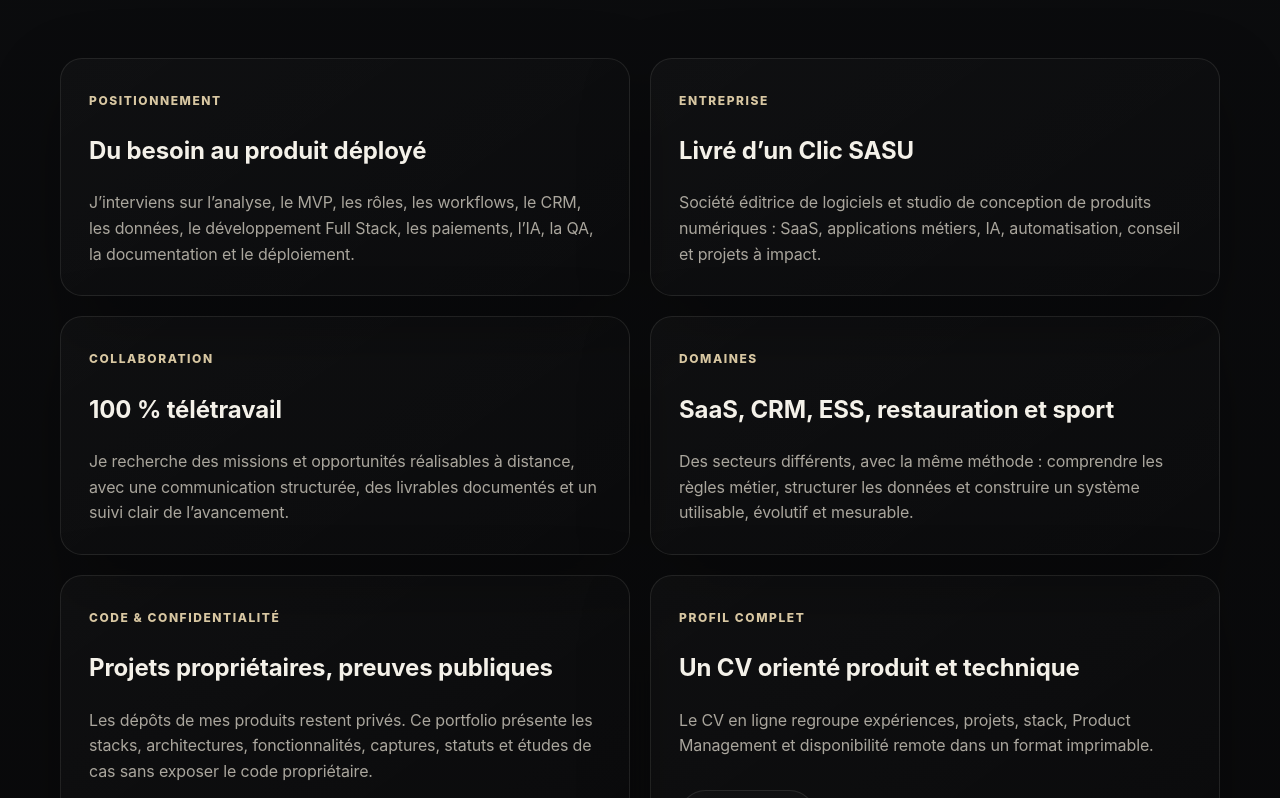
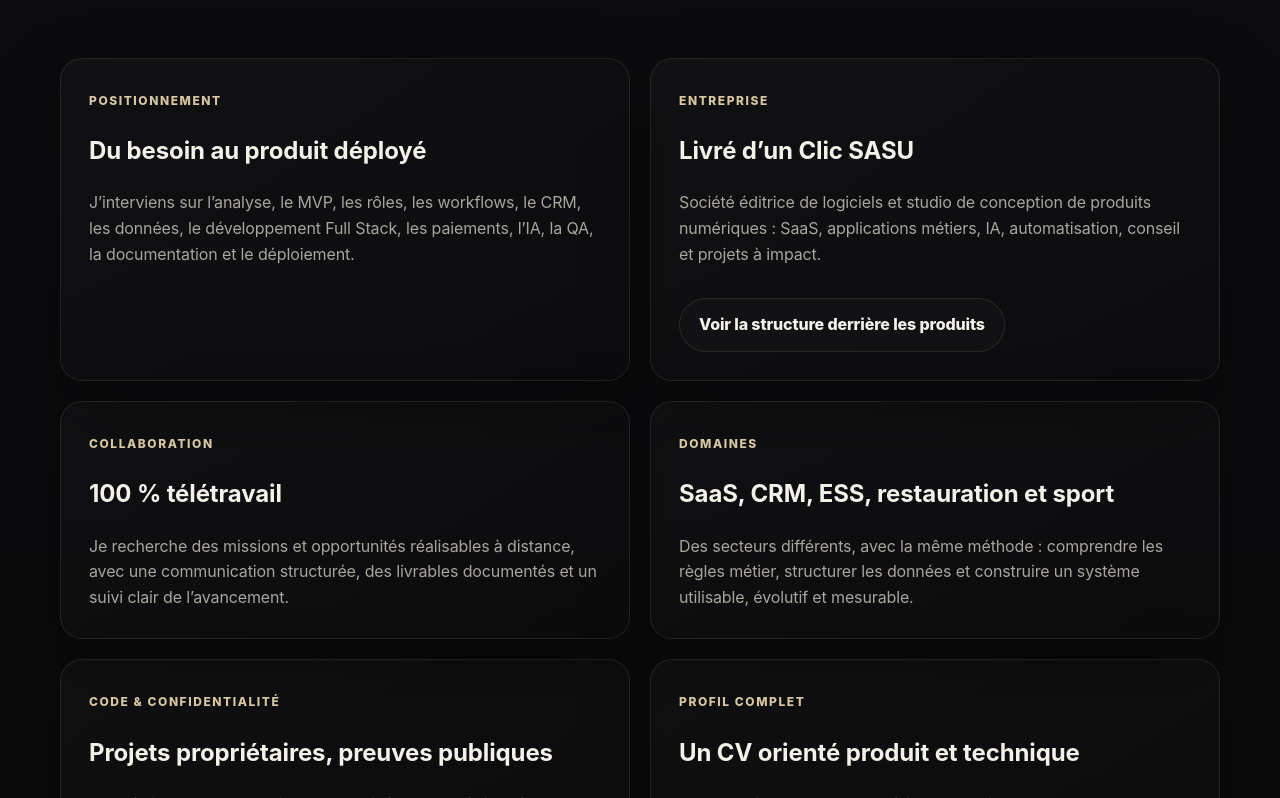
Before and after one commit to eleligny-coder/Portfolio, a Next.js app: page /a-propos in a window 1280 px wide. Shown: the part 2560-3358 px from the top of the page. Built offline with nearby package versions, Linux system fonts and the light colour scheme; no server answers.

Commit message:
feat: link company proof page from about

```diff
--- a/src/app/a-propos/page.tsx
+++ b/src/app/a-propos/page.tsx
@@ -42,7 +42,7 @@
 
     <section className="section"><div className="shell grid two">
       <article className="card"><span className="eyebrow">Positionnement</span><h2>Du besoin au produit déployé</h2><p>J’interviens sur l’analyse, le MVP, les rôles, les workflows, le CRM, les données, le développement Full Stack, les paiements, l’IA, la QA, la documentation et le déploiement.</p></article>
-      <article className="card"><span className="eyebrow">Entreprise</span><h2>Livré d’un Clic SASU</h2><p>Société éditrice de logiciels et studio de conception de produits numériques : SaaS, applications métiers, IA, automatisation, conseil et projets à impact.</p></article>
+      <article className="card"><span className="eyebrow">Entreprise</span><h2>Livré d’un Clic SASU</h2><p>Société éditrice de logiciels et studio de conception de produits numériques : SaaS, applications métiers, IA, automatisation, conseil et projets à impact.</p><div className="actions"><Link className="btn secondary" href="/entreprise">Voir la structure derrière les produits</Link></div></article>
       <article className="card"><span className="eyebrow">Collaboration</span><h2>100 % télétravail</h2><p>Je recherche des missions et opportunités réalisables à distance, avec une communication structurée, des livrables documentés et un suivi clair de l’avancement.</p></article>
       <article className="card"><span className="eyebrow">Domaines</span><h2>SaaS, CRM, ESS, restauration et sport</h2><p>Des secteurs différents, avec la même méthode : comprendre les règles métier, structurer les données et construire un système utilisable, évolutif et mesurable.</p></article>
       <article className="card"><span className="eyebrow">Code & confidentialité</span><h2>Projets propriétaires, preuves publiques</h2><p>Les dépôts de mes produits restent privés. Ce portfolio présente les stacks, architectures, fonctionnalités, captures, statuts et études de cas sans exposer le code propriétaire.</p></article>
```
